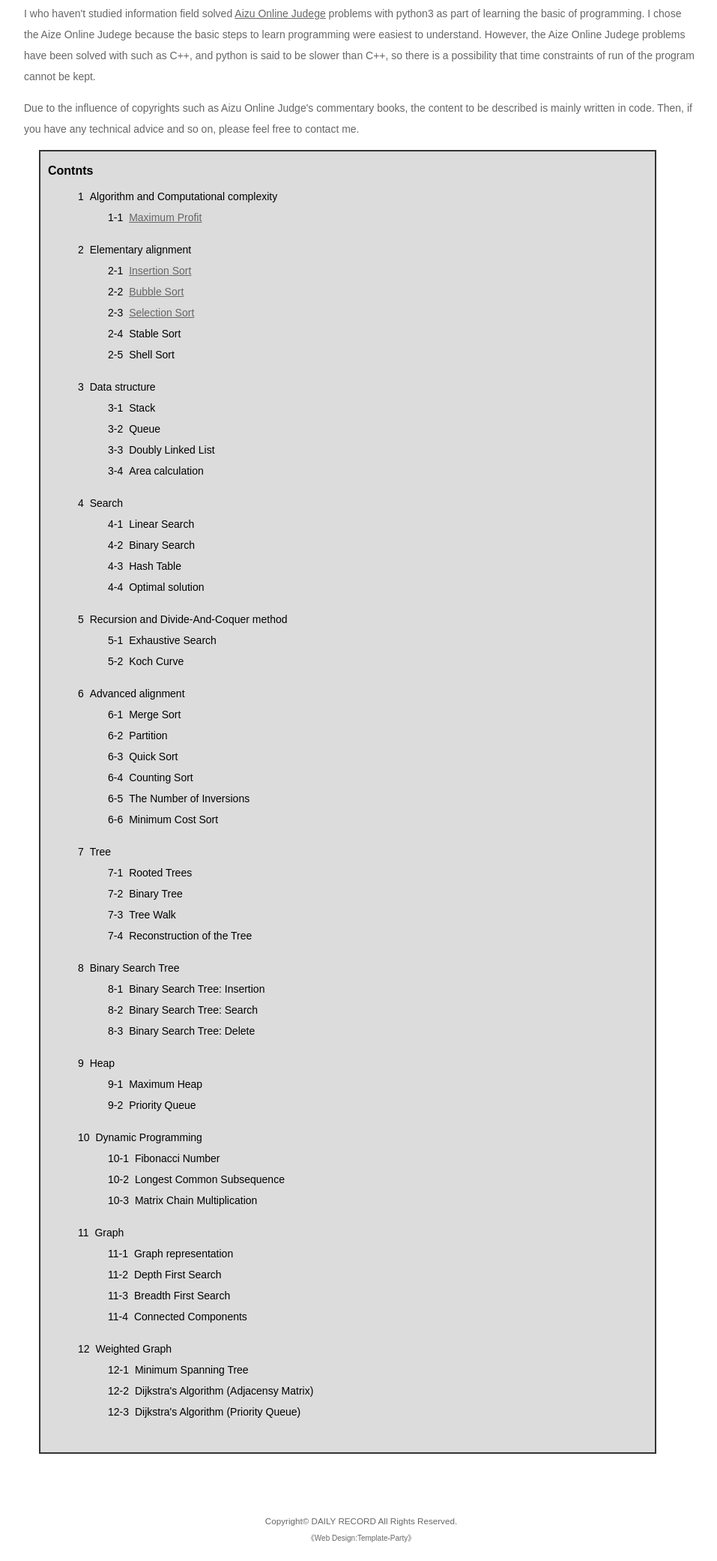
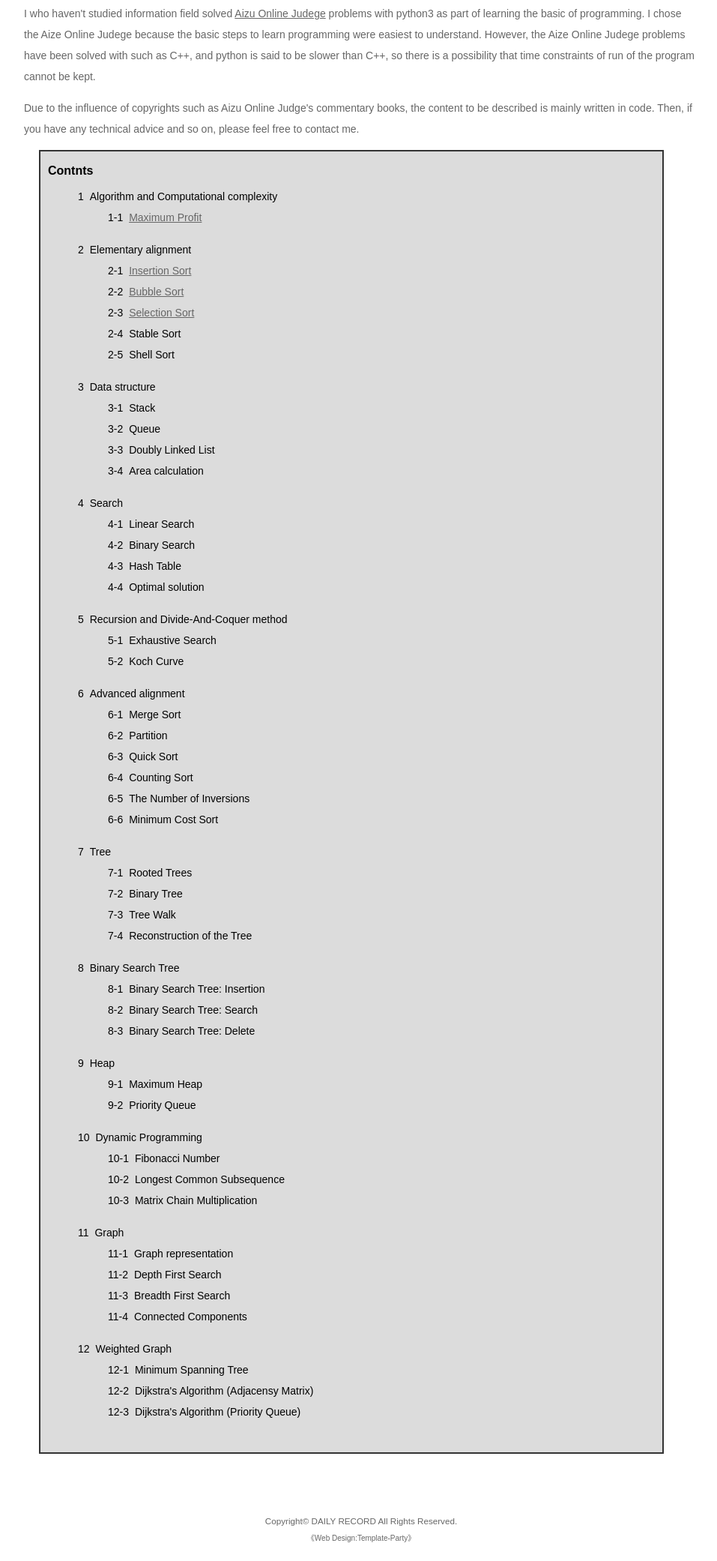
Before and after one commit to fxf000/my-first-blog, a Django app: page /AizuOnlineJudge in a window 1280 px wide. Shown: the part 259-2341 px from the top of the page at 75% size, without its empty margins (158-1115 px from the left). Run offline with Django 3.2, Linux system fonts and the light colour scheme.

Commit message:
Changed the setting of display of table of contents.

```diff
--- a/myapp/static/css/style.css
+++ b/myapp/static/css/style.css
@@ -127,6 +127,7 @@ header {
 	overflow: hidden;
 	border-bottom: 1px solid #ccc;	/*下線の幅、線種、色*/
 	padding: 20px;	/*ボックス内の余白*/
+
 }
 /*h4見出しの設定*/
 .list h4 {
@@ -292,6 +293,7 @@ a.underline-hover:hover {
 	margin-right: 4px;
   counter-increment: toc;
   content: counters(toc,"-") " ";
+	overflow: auto;
 }
 
 
--- a/myapp/templates/AizuOnlineJudge/AizuOnlineJudge.html
+++ b/myapp/templates/AizuOnlineJudge/AizuOnlineJudge.html
@@ -59,7 +59,7 @@
   </section>
   <section>
     <ol class="wrap-css-selector">
-    <div style="padding: 10px; margin-bottom: 10px; border: 2px solid #333333; width:800px; background-color: #dcdcdc;">
+    <div style="padding: 10px; margin-bottom: 10px; border: 2px solid #333333; width:90%; background-color: #dcdcdc;">
       <b><font size="3" color="#000">Contnts</font></b>
       <p style="margin: -5px 20px -5px 40px;">
     <ol>
```
